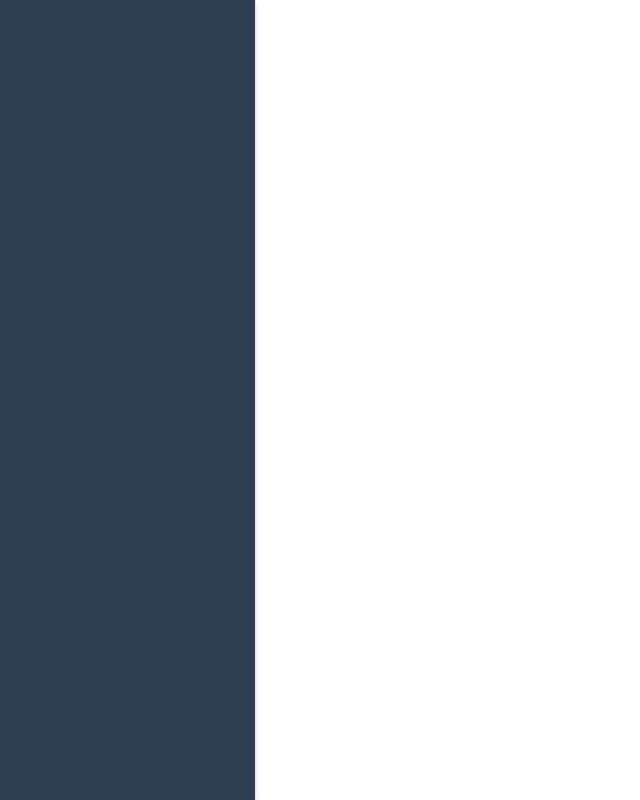
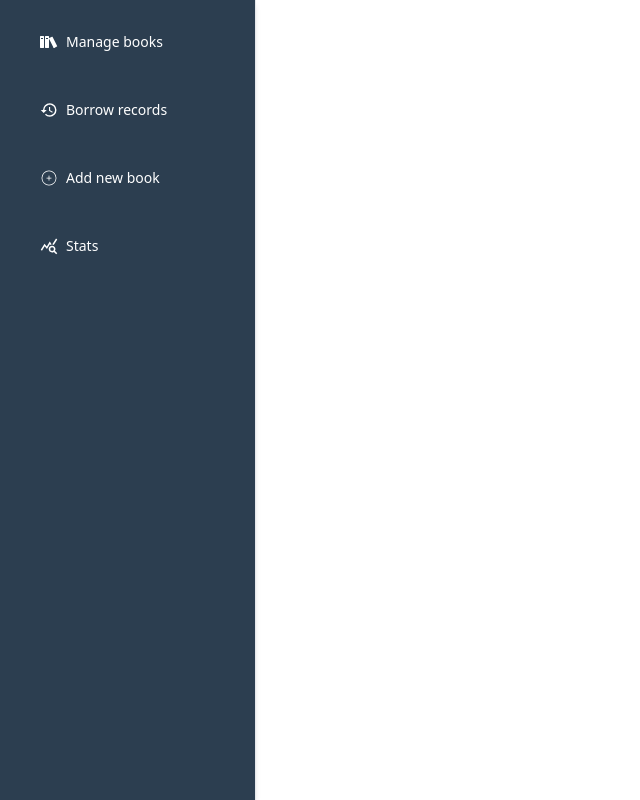
Before and after one commit to Sandeshdahal10/Library-Management-System-Frontend, a React (Create React App) app: page /librarian in a window 1280 px wide. Shown: the whole page, without its empty margins (0-640 px from the left). Built offline with nearby package versions, Linux system fonts and the light colour scheme.

Commit message:
sidebar design completed

```diff
--- a/src/Layout/Sidebar.jsx
+++ b/src/Layout/Sidebar.jsx
@@ -1,44 +1,52 @@
-// import { FaBookOpen } from "react-icons/fa";
 import { ImBooks } from "react-icons/im";
 import { MdHistory } from "react-icons/md";
 import { CiCirclePlus } from "react-icons/ci";
 import { MdOutlineQueryStats } from "react-icons/md";
-import { Link,useLocation } from "react-router-dom";
-export default function Sidebar(){
-  return(
+import { Link, useLocation } from "react-router-dom";
+export default function Sidebar() {
+  return (
     <>
       <div className="w-64 border-r shadow-md p-4 min-h-screen bg-primary">
-      <nav className="flex flex-col gap-4 text-gray-400">
-        <SidebarItems>
+        <nav className="flex flex-col gap-4 text-white">
+          <SidebarItems
             icon={<ImBooks />}
             label="Manage books"
-        </SidebarItems>
-        <SidebarItems>
+            to="/librarian/managebooks"
+          />
+
+          <SidebarItems
             icon={<MdHistory />}
             label="Borrow records"
-        </SidebarItems>
-        <SidebarItems>
+            to="/librarian/borrow-records"
+          />
+
+          <SidebarItems
             icon={<CiCirclePlus />}
             label="Add new book"
-        </SidebarItems>
-        <SidebarItems>
+            to="/librarian/add-book"
+          />
+
+          <SidebarItems
             icon={<MdOutlineQueryStats />}
             label="Stats"
-        </SidebarItems>
-
+            to="/librarian/stats"
+          />
         </nav>
       </div>
     </>
-  )
+  );
 }
 
 const SidebarItems = ({ icon, label, to }) => {
   const location = useLocation();
   const active = location.pathname === to;
-    const baseclass = "flex items-center  gap-2 py-2 px-2  text-black";
-    const activeClass = active ? "bg-black text-primary rounded" : "bg-none";
+  const baseclass = "flex items-center  gap-2 py-4 px-6  ";
+  const activeClass = active ? " text-white rounded" : "text-white";
   return (
-        <Link to={to} className="cursor-pointer text-2xl">
+    <Link
+      to={to}
+      className={`cursor-pointer text-2xl  ${activeClass} ${baseclass}`}
+    >
       <span className="text-lg">{icon}</span>
       <span className="text-sm">{label}</span>
     </Link>
```
Lines whose indentation alone changed are shown as unchanged.
